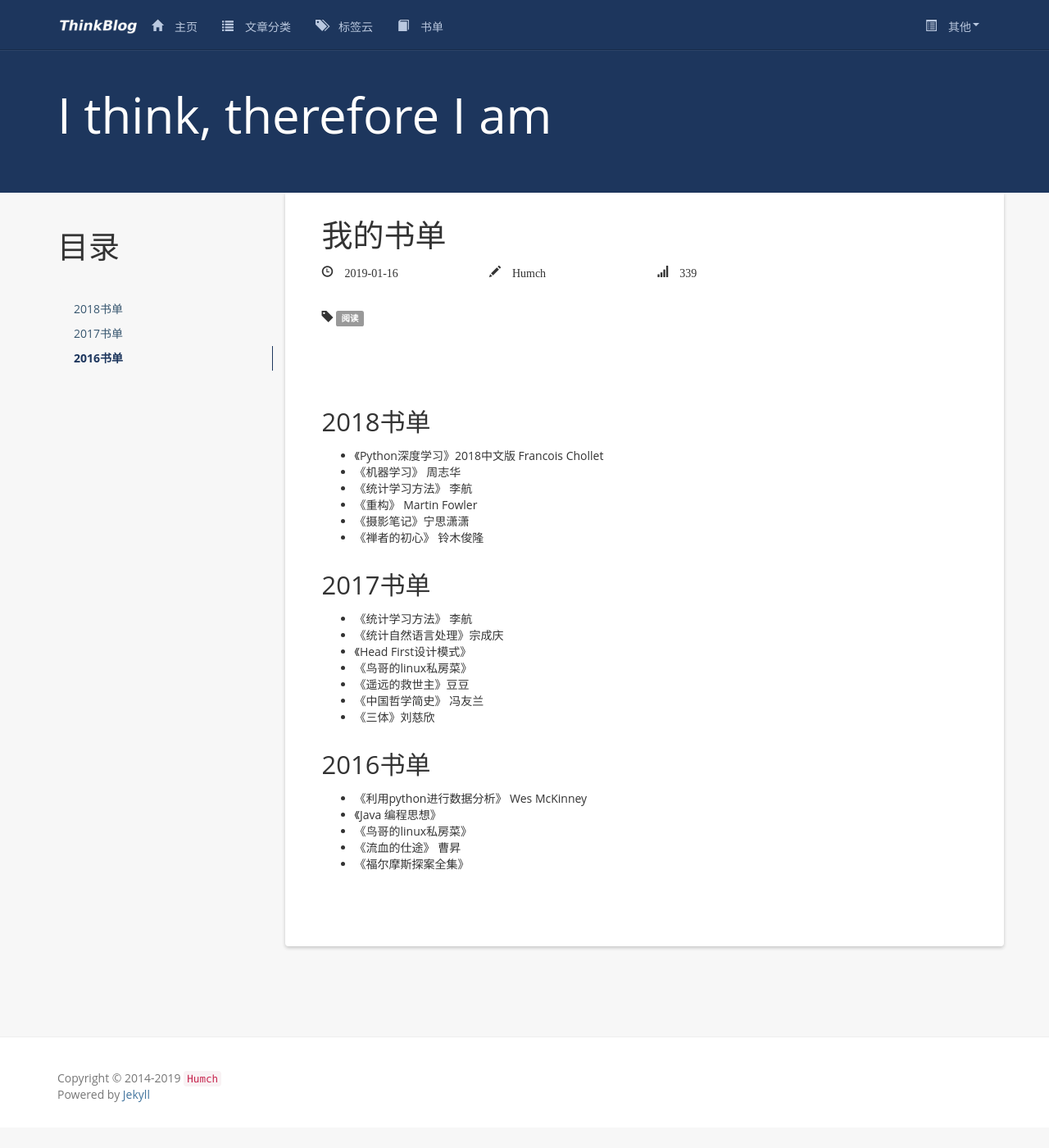
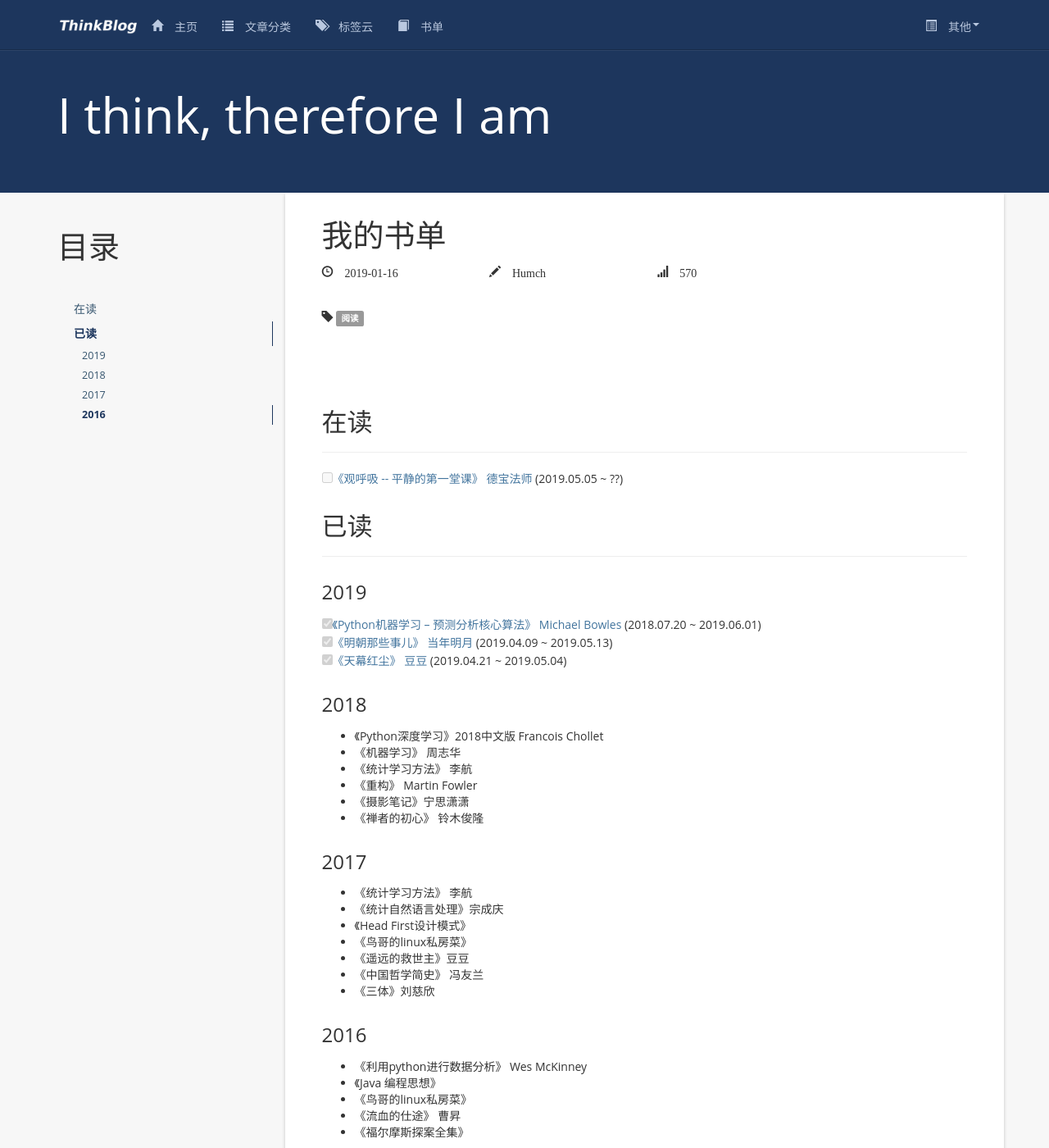
Before and after one commit to Brook-Lan/Brook-Lan.github.io, a Jekyll site: the page built from books.md, in a window 1280 px wide and 1400 px high. Shown: the whole window at 82% size. Built offline with Jekyll 4.4.1, drawn with Linux system fonts in a browser that asks for light colours; nearby versions of some CDN libraries; comment, search, counter and statistics services are not loaded.

Commit message:
update book list

```diff
--- a/books.md
+++ b/books.md
@@ -8,11 +8,36 @@ tags: 阅读
 
 * content
 {:toc}
+## 在读
 
 
 
-2018书单
------------------------------------------------------------------
+<hr>
+<ul class="task-list list-unstyled">
+  <li class="task-list-item"><input type="checkbox" class="task-list-item-checkbox" disabled="disabled"/><a href="https://book.douban.com/subject/3910883/">《观呼吸 -- 平静的第一堂课》 德宝法师 </a>   (2019.05.05 ~ ??)</li>
+</ul>
+
+
+
+
+## 已读
+
+<hr>
+
+### 2019
+
+
+<ul class="task-list list-unstyled">
+  <li class="task-list-item"><input type="checkbox" class="task-list-item-checkbox" disabled="disabled" checked="checked" /><a href="https://book.douban.com/subject/26931280/">《Python机器学习 – 预测分析核心算法》  Michael Bowles </a>   (2018.07.20 ~ 2019.06.01)</li>
+  <li class="task-list-item"><input type="checkbox" class="task-list-item-checkbox" disabled="disabled" checked="checked" /><a href="https://book.douban.com/series/3930">《明朝那些事儿》 当年明月</a>  (2019.04.09 ~ 2019.05.13)</li>
+  <li class="task-list-item"><input type="checkbox" class="task-list-item-checkbox" disabled="disabled" checked="checked" /><a href="https://book.douban.com/subject/24748615/">《天幕红尘》 豆豆 </a>  (2019.04.21 ~ 2019.05.04)</li>
+</ul>
+
+
+
+
+
+### 2018
 
 + 《Python深度学习》2018中文版    Francois Chollet
 + 《机器学习》  周志华
@@ -23,8 +48,7 @@ tags: 阅读
 
 
 
-2017书单
------------------------------------------------------------------
+### 2017
 
 + 《统计学习方法》 李航
 + 《统计自然语言处理》宗成庆
@@ -36,8 +60,7 @@ tags: 阅读
 
 
 
-2016书单
------------------------------------------------------------------
+### 2016
 + 《利用python进行数据分析》  Wes McKinney
 + 《Java 编程思想》
 + 《鸟哥的linux私房菜》
```
